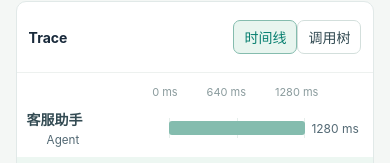
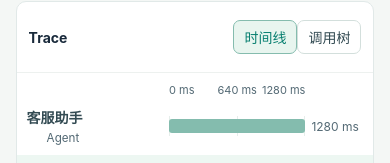
Before and after one commit to zhaochy1990/dubhe, a plain HTML site: page prototype/tracing/index.html in a window 390 px wide. Both pictures are taken after a click on the button "SES-2026-0842". Shown: the part 226-389 px from the top of the page. Drawn offline with Linux system fonts and the light colour scheme.

Commit message:
Align trace axis with waterfall grid

```diff
--- a/prototype/tracing/tracing.css
+++ b/prototype/tracing/tracing.css
@@ -288,19 +288,32 @@ td {
 .trace-work-head small {
   color: #71878b;
 }
-.trace-axis {
-  display: flex;
-  justify-content: space-between;
-  margin: 12px 65px 0 210px;
-  color: #8a9b9d;
-  font-size: 11px;
-}
+.trace-axis,
 .waterfall-row {
   display: grid;
   grid-template-columns: 190px minmax(90px, 1fr) 60px;
   gap: 10px;
   align-items: center;
   padding: 12px 16px;
+}
+.trace-axis {
+  color: var(--muted);
+  font-size: 11px;
+  padding-block-end: 0;
+}
+.trace-axis-labels {
+  grid-column: 2;
+  position: relative;
+  display: flex;
+  justify-content: space-between;
+}
+.trace-axis-labels span {
+  white-space: nowrap;
+}
+.trace-axis-labels span:nth-child(2) {
+  position: absolute;
+  left: 50%;
+  transform: translateX(-50%);
 }
 .waterfall-row {
   width: 100%;
@@ -349,12 +362,6 @@ td {
   .trace-inspector {
     border-left: 0;
     border-top: 1px solid #e1e9e8;
-  }
-  .trace-axis {
-    margin-left: 155px;
-  }
-  .waterfall-row {
-    grid-template-columns: 135px minmax(50px, 1fr) 48px;
   }
 }
 .view-switch {
@@ -411,14 +418,14 @@ td {
   color: #526b70;
 }
 @media (max-width: 1200px) {
-  .trace-page-body .waterfall-row:not(.tree-row) {
+  .trace-axis,
+  .waterfall-row:not(.tree-row) {
     grid-template-columns: minmax(110px, 1fr) minmax(34px, 1fr) 52px;
     gap: 6px;
     padding: 10px;
   }
-  .trace-page-body .trace-axis {
-    margin-left: 38%;
-    margin-right: 55px;
+  .trace-axis {
+    padding-block-end: 0;
   }
 }
 .io-box {
--- a/prototype/tracing/tracing.js
+++ b/prototype/tracing/tracing.js
@@ -28,6 +28,7 @@ const sessionData = [
   ],
 ];
 const sessionAges = [0, 2, 9];
+const demoMinuteOfDay = 11 * 60;
 function renderSessions(state = {}) {
   document.getElementById("crumb").textContent = "Agent 观测";
   let p = document.getElementById("page");
@@ -53,7 +54,13 @@ function renderSessions(state = {}) {
     const counts = Array.from({ length: bucketCount }, () => 0);
     for (const row of filtered) {
       const age = sessionAges[sessionData.indexOf(row)];
-      counts[bucketCount - 1 - age]++;
+      const [hour, minute] = row[3].split(" ").at(-1).split(":").map(Number);
+      const ageHours = Math.floor(
+        (age * 1440 + demoMinuteOfDay - hour * 60 - minute) / 60,
+      );
+      const offset = days === 1 ? ageHours : age;
+      if (offset >= 0 && offset < bucketCount)
+        counts[bucketCount - 1 - offset]++;
     }
     p.querySelector("#sessionBars").innerHTML = counts
       .map((count) => `<i style="height:${count ? count * 36 : 0}px"></i>`)
@@ -213,7 +220,7 @@ function renderTrace(id, listState = {}) {
     let canvas = tracePage.querySelector("#traceCanvas");
     canvas.innerHTML =
       (view === "timeline"
-        ? `<div class="trace-axis"><span>0 ms</span><span>640 ms</span><span>1280 ms</span></div>`
+        ? `<div class="trace-axis"><div class="trace-axis-labels"><span>0 ms</span><span>640 ms</span><span>1280 ms</span></div></div>`
         : "") +
       nodes
         .map(
```
